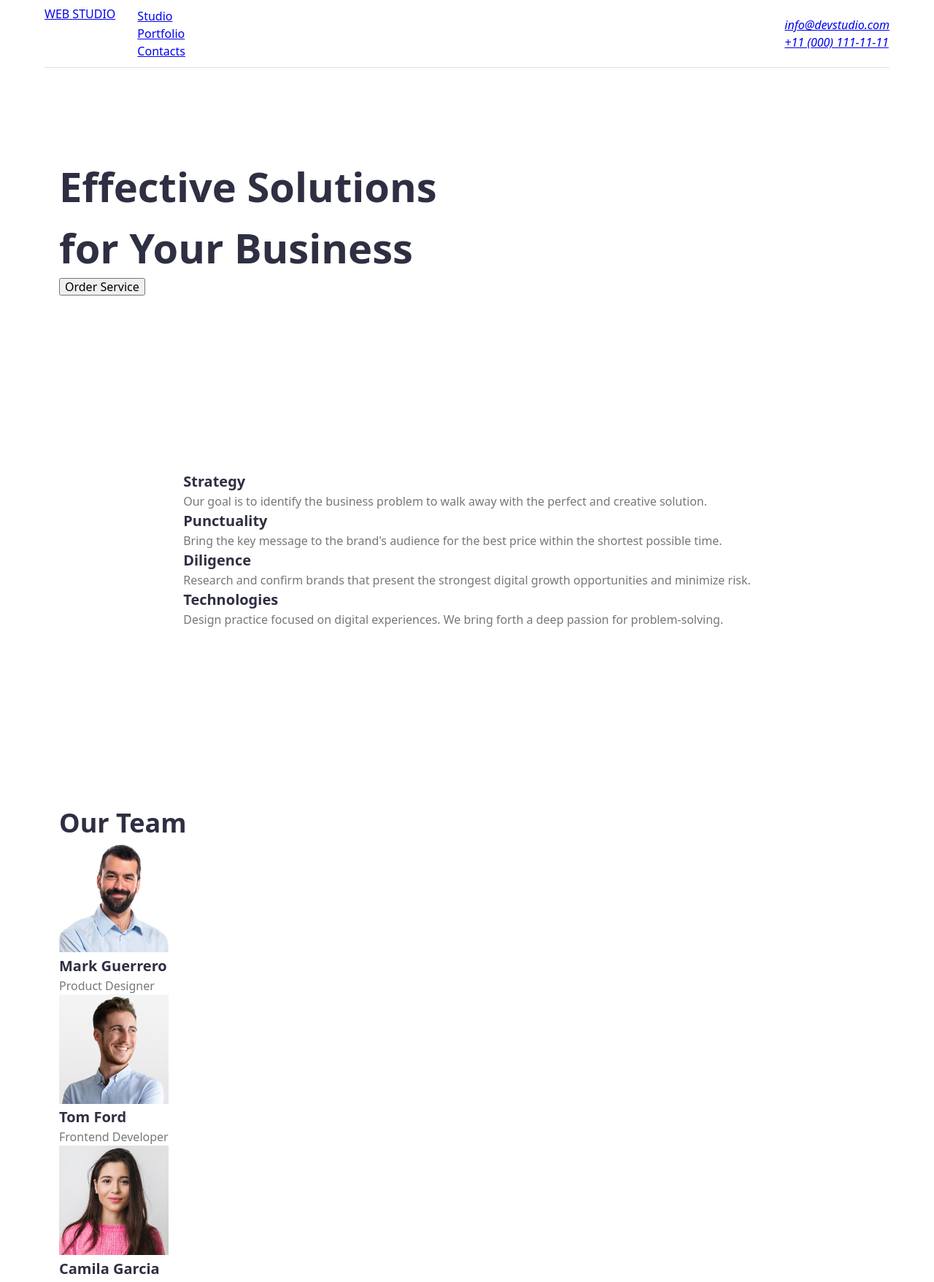
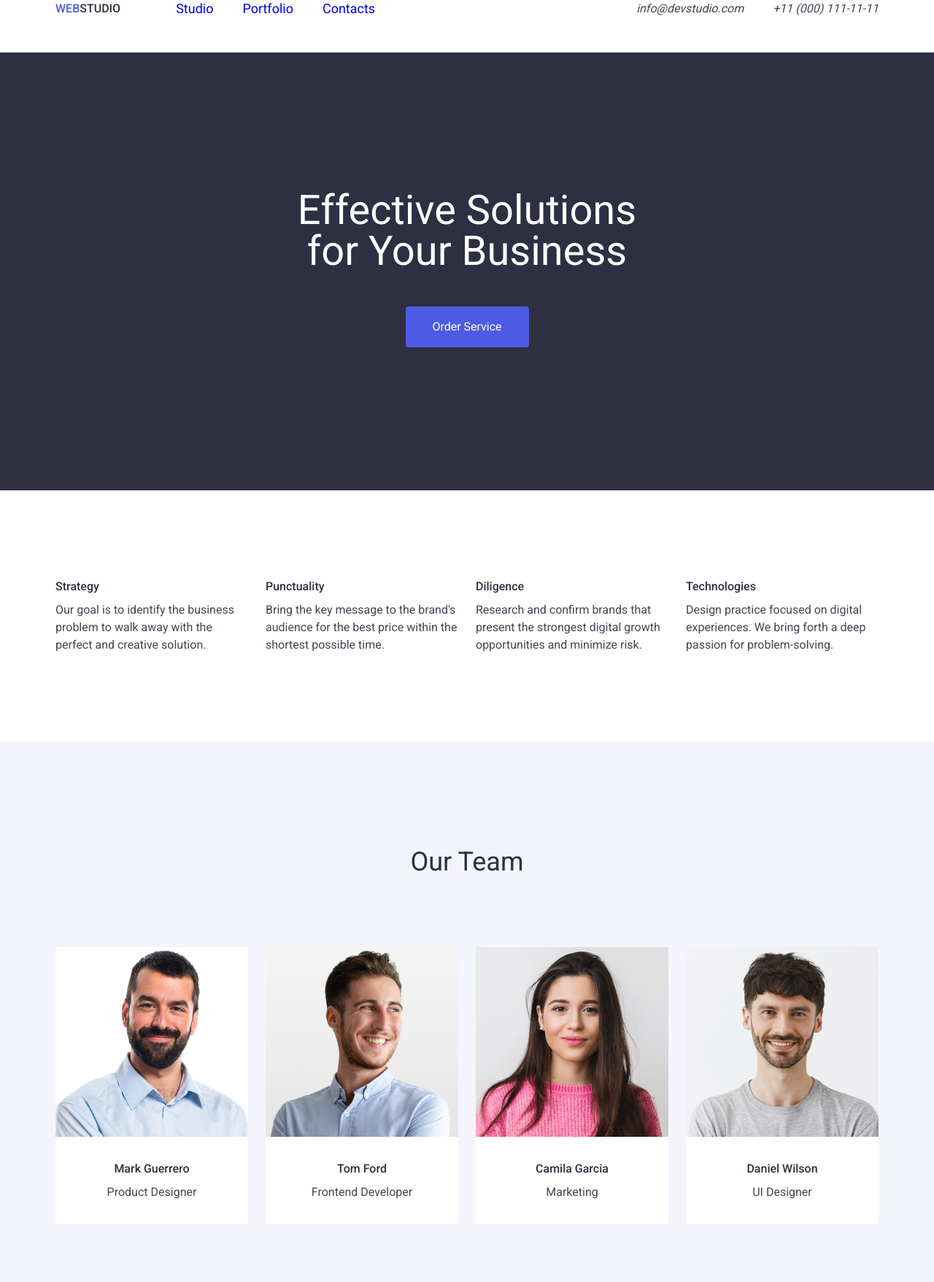
Before and after one commit to aysetombul/Css-First-Lesson2, a plain HTML site: page index.html in a window 1280 px wide. Shown: the top 1757 px of the page at 73% size. Drawn offline with nearby package versions, Linux system fonts and the light colour scheme.

Commit message:
finished

```diff
--- a/css/styles.css
+++ b/css/styles.css
@@ -1,83 +1,302 @@
-/* Global etiketlerin sıfırlanması */
-h1, h2, h3, h4, h5, h6, p, ul {
+
+*,
+::before,
+::after {
+    box-sizing: border-box;
+}
+h1,h2,h3,h4,h5,h6,p,ol,ul,li{
   margin: 0;
   padding: 0;
-    list-style-type: none;
-    line-height: 1.5;
+  border: 0;
+  font-size: 100%;
+  font: inherit;
+  vertical-align: baseline;
 }
-/* Genel boşluk ve dolgu ayarları */
-body, ul, p, h1, h2, h3, h4, h5, h6 {
-    margin: 0;
-    padding: 0;
-    box-sizing: border-box;
+img{
+  display: block;
+}
+section{
+  padding: 120px 0;
+}
+body {
+  background-color: #ffffff;
+  font-family: "Roboto", sans-serif;
+  color: #434455;
+  height: 3330px;
+}
+.container {
+  width: 1158px;
+  max-width: 1440px;
+  align-items: center;
+  margin: 0 auto;
+  padding: 0 15px;
+
+}
+header{
+  height: 72px;
+  border-bottom:1px solid #e7e9fc;
+  gap: 30px;
+}
+.container-header{
+  display: flex;
+  max-width: 1158px;
+  margin: 0 auto;
+  padding: 0 15px;
+  align-items: center;
+  justify-content: space-between;
 }
 
-  .section {
-    margin: 0; /* Harici margin kullanılmamalı (B14) */
-    padding: 120px 0; /* Her bölüm 120px üst ve alt padding (B15) */
+.logo {
+  color: #2e2f42;
+  list-style-type: none;
+  font-weight: 500;
+  font-size: 1em;
+  line-height: 24px;
+  initial-letter: 2%;
+  text-decoration: none;
+  margin-right: 76px;
+
+}
+.web-header{
+    color: #4D5AE5;
+    }
+.studio-header{
+  color:#2E2F42;
+}
+.nav{
+    display:flex;
+    align-items: center;
   }
 
-  .container {
-    max-width: 1158px; /* Genişlik 1158px (B8) */
-    margin: 0 auto; /* Ortalama */
-    padding: 0 20px; /* Yan boşluklar */
+
+.nav-menu {
+  list-style-type: none;
+  display: flex;
+  gap: 40px;
+
 }
-    /* Header için flexbox kullanımı */
-.header {
-    display: flex;
-    justify-content: space-between;
-    align-items: center;
-    padding: 10px 0;
-    border-bottom: 1px solid #e0e0e0; /* Alt kenarlık (B13) */
+.nav-link{
+  padding: 24px 0;
+}
+.nav-menu :hover,
+.nav-menu :focus {
+  color: #404bbf;
+}
+.nav-menu a{
+  font-family:"Ralewey" sans-serif;
+  text-decoration: none;
+  font-weight:700px;
+  font-size:18px;
+  line-height: 1.3125em;
+  letter-spacing:3%;
 }
 
-  /* Navigasyon menüsü */
-  .nav {
+.adres {
+  list-style-type: none;
+  font-weight: 400;
+  font-size: 1em;
+  line-height: 1.5em;
+  initial-letter: 2%;
+  display:flex;
+  gap:40px;
+  margin-left: 350px;
+}
+.adres :hover,
+.adres :focus {
+  color: #404bbf;
+}
+.adres a{
+    text-decoration: none;
+    color:#434455;
+}
+.title-htree{
+  color:#2E2F42;
+  font-weight: 500;
+  font-size: 20 px;
+  line-height: 1.5em;
+  initial-letter: 2%;
+  margin-bottom: 8px;
+
+}
+.section-one{
+  background-color: #2E2F42;
+  Height: 600px;
+  text-align: center;
+  margin: 0 auto;
+  padding: 188px 0;
+
+}
+.order-one{
+  max-width: 496px;
+  color: #FFFFFF;
+  font-weight:700px;
+  font-size:56px;
+  line-height:1em;
+  letter-spacing: 2%;
+  padding-bottom: 48px;
+  margin:0 auto;
+}
+.order-button{
+  display: block;
+  margin: 0 auto;
+  background-color: #4D5AE5;
+  color: #ffffff;
+  min-width:169px ;
+  height:56px ;
+  border: none;
+  border-radius: 4px;
+  cursor: pointer;
+}
+.order-button:hover{
+  background-color:#404BBF;
+}
+.order-button:focus{
+  background-color:#404BBF;
+}
+.section-two-div{
+  margin: 0 auto;
+  padding: 120px 0;
+}
+.section-two-cardset{
   display: flex;
-    gap: 30px;
-    list-style: none;
+  gap: 24px;
 }
 
-  /* Liste öğeleri için flexbox */
-  .section-two, .section-four {
-    display: flex;
-    justify-content: space-between; /* Kartları yatay olarak hizalar */
-    flex-wrap: wrap; /* Ekrana sığmazsa aşağı kayar */
+.visually-hidden{
+  position: absolute;
+  width: 1px;
+  height: 1px;
+  margin: -1px;
+  border: 0;
+  padding: 0;
+  white-space: nowrap;
+  clip-path: inset(100%);
+  clip: rect(0 0 0 0);
+  overflow: hidden;
   }
-  /* Portföy kartları */
-.portfolio-item {
-    border-bottom: 1px solid #e0e0e0; /* Sadece alt kenarlık (B16) */
-    padding-bottom: 20px;
-    margin-bottom: 20px;
-    transition: transform 0.3s ease;
+.cardset-two-item{
+  list-style-type: none;
+ width: calc((100% - 72px) / 4);
 }
 
-  .portfolio-item:hover {
-    transform: translateY(-5px); /* Hover efekti ile hafif yukarı çıkma */
+.section-two p{
+   font-weight: 400;
+   font-size: 16px;
+   line-height: 1.5em;
+   initial-letter: 2%;
+}
+.section-our-team{
+  background-color: #F4F4FD;
+}
+.title-htwo{
+  margin-bottom: 72px;
 }
 
-  .portfolio-item img {
-    width: 100%;
-    height: auto;
+.our-team-cardset{
+  display: flex;
+  gap: 24px;
+  align-items: center;
+  text-align: center;
 }
-  h1, h2, h3 {
-    font-weight: 700;
-    color: #2e2f42;
+.section-our-team h2{
+  color: #2E2F42;
+  font-weight:700px;
+  font-size:36px;
+  line-height:2.5em;
+  letter-spacing: 2%;
+  text-align: center;
+}
+.ourteam-item{
+  width: calc((100% - 72px) / 4);
+  list-style-type: none;
+  background-color: #ffffff;
+  border-radius: 0 0 4px 4px;
+}
+.ourteam-info{
+text-align: center;
+}
+.section-our-team img{
+  width:264px;
+  height:260px;
+}
+.staff{
+  padding: 32px 0;
 }
 
-  p {
-    font-size: 16px;
-    color: #777;
+.section-our-team p{
+  font-weight:400;
+  font-size:16px;
+  line-height:1.5em;
+  letter-spacing: 2%;
 }
 
-  h1 {
-    font-size: 56px;
+.our-portofilo-cardset{
+  display: flex;
+  flex-wrap: wrap;
+  gap: 15px;
+  column-gap: 24px;
+  row-gap: 48px;
+}
+.section-four-div{
+  padding: 120px 0;
+}
+.section-four h2{
+  color: #2E2F42;
+  font-weight:700px;
+  font-size:36px;
+  line-height:2.5em;
+  letter-spacing: 2%;
+  text-align: center;
+}
+.section-four li{
+  list-style-type: none;
+}
+.section-four img{
+  width: 360px;
+  height: 300px;
 }
 
-  h2 {
-    font-size: 36px;
+.section-four p{
+  font-weight:400;
+  font-size:16px;
+  line-height:1.5em;
+  letter-spacing: 2%;
+}
+.our-border{
+   border: 1px;
+  border-color: #e7e9fc;
+  border-style: solid;
+  border-top: none;
+  height: 120px;
+  padding: 32px 16px;
   }
 
-  h3 {
-    font-size: 20px;
+.footer {
+  background-color: #2E2F42;
+  color:#ffffff;
+  height: 312px;
+  padding: 100px 0;
   }
+.footer-logo{
+  font-family:"Ralewey" sans-serif;
+  text-decoration: none;
+  font-weight:700px;
+  font-size:18px;
+  line-height:1.3125em;
+  letter-spacing:3%;
+  display: inline-block;
+  margin-bottom: 16px;
+}
+.web{
+  color: #4D5AE5;
+}
+.studio{
+  color:#F4F4FD;
+}
+.footer-text{
+  font-weight:400;
+  font-size:16px;
+  line-height:1.5em;
+  letter-spacing: 2%;
+  max-width: 264px;
+}
--- a/index.html
+++ b/index.html
@@ -3,27 +3,30 @@
   <head>
     <meta charset="UTF-8" />
     <title>Web Studio Main Page</title>
+    <link
+      href="https://cdnjs.cloudflare.com/ajax/libs/modern-normalize/3.0.0/modern-normalize.min.css"
+      rel="stylesheet"
+    />
+    <link
+      href="https://fonts.googleapis.com/css2?family=Raleway:wght@700&family=Roboto:wght@400;500;700&display=swap"
+      rel="stylesheet"
+    />
 
-    <!-- Google Fonts Bağlantıları -->
-    <link href="https://fonts.googleapis.com/css2?family=Roboto:wght@100;300;400;500;700;900&family=Raleway:wght@100;200;300;400;500;600;700;800;900&display=swap" rel="stylesheet">
-    <!-- Normalize.css -->
-    <link href="https://cdnjs.cloudflare.com/ajax/libs/modern-normalize/3.0.0/modern-normalize.css" rel="stylesheet">
-
-    <!-- Projenin Stil Dosyası -->
     <link rel="stylesheet" href="css/styles.css" />
   </head>
+  <body>
+    <header class="header">
+      <div class="container container-header">
+        <nav class="nav">
+          <a class="logo" href="#" target="_self"
+            ><span class="web-header">WEB</span
+            ><span class="studio-header">STUDIO</span>
+          </a>
 
-  <body>
-    <header class="header container">
-      <nav class="nav">
-        <a class="logo" href="#" target="_self">
-          <span class="web-header">WEB</span>
-          <span class="studio-header">STUDIO</span>
-        </a>
-        <ul class="nav-list">
-          <li><a href="#">Studio</a></li>
-          <li><a href="#">Portfolio</a></li>
-          <li><a href="#">Contacts</a></li>
+          <ul class="nav-menu">
+            <li><a href="#" class="nav-link">Studio</a></li>
+            <li><a href="#" class="nav-link">Portfolio</a></li>
+            <li><a href="#" class="nav-link">Contacts</a></li>
           </ul>
         </nav>
         <address>
@@ -32,117 +35,146 @@
             <li><a href="tel:+110001111111">+11 (000) 111-11-11</a></li>
           </ul>
         </address>
+      </div>
     </header>
-
     <main>
-      <!-- İlk butonlu bölüm -->
-      <section class="section section-one">
+      <!-- ilk butonlu bölüm -->
+      <section class="section-one">
         <div class="container">
-          <h1>Effective Solutions<br />for Your Business</h1>
+          <h1 class="order-one">Effective Solutions for Your Business</h1>
           <button class="order-button" type="button">Order Service</button>
         </div>
       </section>
-
-      <!-- İkinci resimlerin arasında ki bölüm -->
-      <section class="section section-two">
+      <!-- ikinci resimlerin arasında ki bölüm -->
+      <section class="section-two">
         <div class="container">
-          <ul>
-            <li>
-              <h3 class="title-h3">Strategy</h3>
-              <p>Our goal is to identify the business problem to walk away with the perfect and creative solution.</p>
+          <h2 class="visually-hidden"></h2>
+          <ul class="section-two-cardset">
+            <li class="cardset-two-item">
+              <h3 class="title-htree">Strategy</h3>
+              <p>
+                Our goal is to identify the business problem to walk away with
+                the perfect and creative solution.
+              </p>
             </li>
-            <li>
-              <h3 class="title-h3">Punctuality</h3>
-              <p>Bring the key message to the brand's audience for the best price within the shortest possible time.</p>
+            <li class="cardset-two-item">
+              <h3 class="title-htree">Punctuality</h3>
+              <p>
+                Bring the key message to the brand's audience for the best price
+                within the shortest possible time.
+              </p>
             </li>
-            <li>
-              <h3 class="title-h3">Diligence</h3>
-              <p>Research and confirm brands that present the strongest digital growth opportunities and minimize risk.</p>
+            <li class="cardset-two-item">
+              <h3 class="title-htree">Diligence</h3>
+              <p>
+                Research and confirm brands that present the strongest digital
+                growth opportunities and minimize risk.
+              </p>
             </li>
-            <li>
-              <h3 class="title-h3">Technologies</h3>
-              <p>Design practice focused on digital experiences. We bring forth a deep passion for problem-solving.</p>
+            <li class="cardset-two-item">
+              <h3 class="title-htree">Technologies</h3>
+              <p>
+                Design practice focused on digital experiences. We bring forth a
+                deep passion for problem-solving.
+              </p>
             </li>
           </ul>
         </div>
       </section>
-
-      <!-- Our Team bölümü -->
-      <section class="section section-our-team">
+      <!-- our team bölümü -->
+      <section class="section-our-team">
         <div class="container">
-          <h2>Our Team</h2>
-          <div class="team-container">
-            <div class="team-member">
-              <img src="images/mark-guerrero.jpg" alt="Mark Guerrero's photo" width="150" height="150" />
-              <h3>Mark Guerrero</h3>
-              <p>Product Designer</p>
+          <h2 class="title-htwo">Our Team</h2>
+          <ul class="our-team-cardset">
+            <li class="ourteam-item">
+              <img src="images/mark-guerrero.jpg" alt="Mark Guerrero's photo" />
+              <div class="staff">
+                <h3 class="title-htree">Mark Guerrero</h3>
+                <p class="ourteam-info">Product Designer</p>
               </div>
-            <div class="team-member">
-              <img src="images/tom-ford.jpg" alt="Tom Ford's photo" width="150" height="150" />
-              <h3>Tom Ford</h3>
-              <p>Frontend Developer</p>
+            </li>
+            <li class="ourteam-item">
+              <img src="images/tom-ford.jpg" alt="Tom Ford's photo" />
+              <div class="staff">
+                <h3 class="title-htree">Tom Ford</h3>
+                <p class="ourteam-info">Frontend Developer</p>
               </div>
-            <div class="team-member">
-              <img src="images/camila-garcia.jpg" alt="Camila Garcia's photo" width="150" height="150" />
-              <h3>Camila Garcia</h3>
-              <p>Marketing</p>
+            </li>
+            <li class="ourteam-item">
+              <img src="images/camila-garcia.jpg" alt="Camila Garcia' photo" />
+              <div class="staff">
+                <h3 class="title-htree">Camila Garcia</h3>
+                <p class="ourteam-info">Marketing</p>
               </div>
-            <div class="team-member">
-              <img src="images/daniel-wilson.jpg" alt="Daniel Wilson's photo" width="150" height="150" />
-              <h3>Daniel Wilson</h3>
-              <p>UI Designer</p>
+            </li>
+            <li class="ourteam-item">
+              <img src="images/daniel-wilson.jpg" alt="Daniel Wilson' photo" />
+              <div class="staff">
+                <h3 class="title-htree">Daniel Wilson</h3>
+                <p class="ourteam-info">UI Designer</p>
               </div>
-          </div>
-        </div>
-      </section>
-
-      <!-- Our Portfolio bölümü -->
-      <section class="section section-four">
-        <div class="container">
-          <h2>Our Portfolio</h2>
-          <ul class="portfolio-list">
-            <li class="portfolio-item">
-              <img src="images/banking-app.jpg" alt="Banking App" width="300" height="200" />
-              <h3>Banking App</h3>
-              <p>App</p>
-            </li>
-            <li class="portfolio-item">
-              <img src="images/cashless-payment.jpg" alt="Cashless Payment" width="300" height="200" />
-              <h3>Cashless Payment</h3>
-              <p>Marketing</p>
-            </li>
-            <li class="portfolio-item">
-              <img src="images/meditation-app.jpg" alt="Meditation App" width="300" height="200" />
-              <h3>Meditation App</h3>
-              <p>App</p>
-            </li>
-            <li class="portfolio-item">
-              <img src="images/taxi-service.jpg" alt="Taxi Service" width="300" height="200" />
-              <h3>Taxi Service</h3>
-              <p>Marketing</p>
-            </li>
-            <li class="portfolio-item">
-              <img src="images/screen.jpg" alt="Screen Illustrations" width="300" height="200" />
-              <h3>Screen Illustrations</h3>
-              <p>Design</p>
-            </li>
-            <li class="portfolio-item">
-              <img src="images/online-courses.png" alt="Online Courses" width="300" height="200" />
-              <h3>Online Courses</h3>
-              <p>Marketing</p>
             </li>
           </ul>
         </div>
       </section>
-
+      <!-- our portofilo bölümü -->
+      <section class="section-four">
+        <div class="container">
+          <h2 class="title-htwo">Our Portfolio</h2>
+          <ul class="our-portofilo-cardset">
+            <li class="port-item">
+              <img src="images/banking-app.jpg" alt="banking-app" />
+              <div class="our-border">
+                <h3 class="title-htree">Banking App</h3>
+                <p>App</p>
+              </div>
+            </li>
+            <li class="port-item">
+              <img src="images/cashless-payment.jpg" alt="cashless-payment" />
+              <div class="our-border">
+                <h3 class="title-htree">Cashless Payment</h3>
+                <p>Marketing</p>
+              </div>
+            </li>
+            <li class="port-item">
+              <img src="images/meditation-app.jpg" alt="Meditation-App" />
+              <div class="our-border">
+                <h3 class="title-htree">Meditation App</h3>
+                <p>App</p>
+              </div>
+            </li>
+            <li class="port-item">
+              <img src="images/taxi-service.jpg" alt="taxi-service" />
+              <div class="our-border">
+                <h3 class="title-htree">Taxi Service</h3>
+                <p>Marketing</p>
+              </div>
+            </li>
+            <li class="port-item">
+              <img src="images/screen.jpg" alt="Screen-Illustrations" />
+              <div class="our-border">
+                <h3 class="title-htree">Screen Illustrations</h3>
+                <p>Desing</p>
+              </div>
+            </li>
+            <li class="port-item">
+              <img src="images/online-courses.png" alt="online-courses" />
+              <div class="our-border">
+                <h3 class="title-htree">Online Courses</h3>
+                <p>Marketing</p>
+              </div>
+            </li>
+          </ul>
+        </div>
+      </section>
     </main>
-
     <footer class="footer">
       <div class="container">
-        <a href="#" target="_self">
-          <span class="web">WEB</span><span class="studio">STUDIO</span>
+        <a class="footer-logo" href="#" target="_self"
+          ><span class="web">WEB</span><span class="studio">STUDIO</span>
         </a>
-        <p>
+
+        <p class="footer-text">
           Increase the flow of customers and<br />
           sales for your business with digital<br />
           marketing & growth solutions.
```
Also changed, not shown: 1 other file. Lines whose indentation alone changed are shown as unchanged.
